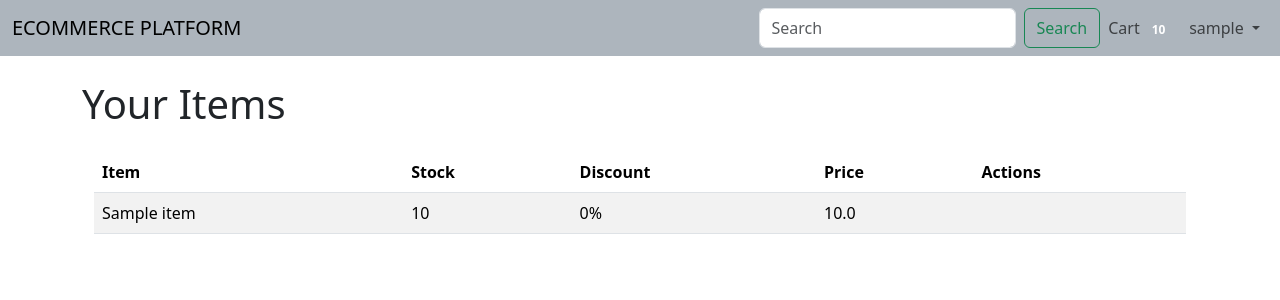
After one commit to Shamit2105/woc7.0-django-ecommerce-Shamit, a Django app: page /seller_list/1 in a window 1280 px wide. The commit adds this page. Shown: the top 300 px of the page. Run offline with Django 5.2, Linux system fonts and the light colour scheme; a user stored in the database is signed in; tables that the repository leaves empty hold one stand-in row (values such as "Sample post").

Commit message:
added a seller item view so that seller can check status of his items

```diff
--- a/products/admin.py
+++ b/products/admin.py
@@ -18,7 +18,9 @@ admin.site.register(SubCategory, SubCategoryAdmin)
 class ItemAdmin(admin.ModelAdmin):
     model = Item
     add_form = ItemForm
+
     list_display = ('name', 'description', 'price', 'category', 'discount', 'stock', 'image', 'brand',)
+
 admin.site.register(Item, ItemAdmin)
 
 
--- a/products/models.py
+++ b/products/models.py
@@ -32,6 +32,7 @@ class Item(models.Model):
     brand = models.CharField(max_length=100)
     subcategories = models.ManyToManyField(SubCategory)
     ratings = models.DecimalField(default=0.0,max_digits=3,decimal_places=2)
+    seller = models.ForeignKey(CustomUser,on_delete=models.CASCADE,null=True)
 
     """ jyare aapni entity(item) bija entity ni foreign key hoy ane e entity ni item specific fields access
     karvi hoy tyare e class name_set.all() karine kari saki"""
--- a/products/urls.py
+++ b/products/urls.py
@@ -1,11 +1,12 @@
 from django.urls import path
 from .views import (ItemCreateView,
-                    ItemListView,ItemDetailView,SearchResultsListView,ReviewView)
+                    ItemListView,ItemDetailView,SearchResultsListView,ReviewView,SellerItemListView)
 
 urlpatterns = [
     path('', ItemListView.as_view(), name='home'),
     path('product/<int:pk>/', ItemDetailView.as_view(), name='product_detail'),
     path('review/<int:item_id>/', ReviewView.as_view(), name='review_form'),
     path('create_item/<int:user_id>/',ItemCreateView.as_view(),name='create_item'),
+    path('seller_list/<int:user_id>',SellerItemListView.as_view(),name='seller_list'),
     path('searchresults/',SearchResultsListView.as_view(),name='search_results')
 ]
--- a/products/views.py
+++ b/products/views.py
@@ -5,6 +5,7 @@ from django.contrib import messages
 from django.contrib.auth.mixins import LoginRequiredMixin
 from django.db.models import Q
 
+from users.models import CustomUser
 from orders.models import UserOrder
 from .forms import ItemForm, ReviewForm
 from .models import Category, SubCategory, Item, Review
@@ -115,3 +116,42 @@ class ReviewView(LoginRequiredMixin, View):
             return redirect('home')
 
         return render(request, 'review_form.html', {'form': form})
+
+class SellerItemListView(LoginRequiredMixin, ListView):
+    model = Item
+    template_name = "seller_list.html"
+    context_object_name = "items"
+
+    def get_queryset(self):
+        user_id = self.kwargs.get("user_id")
+        return Item.objects.filter(seller_id=user_id)
+
+    def get_context_data(self, **kwargs):
+        context = super().get_context_data(**kwargs)
+        user_id = self.kwargs.get("user_id")
+        context["seller"] = get_object_or_404(CustomUser, id=user_id)
+        return context
+
+class SellerItemUpdateView(LoginRequiredMixin,View):
+    template_name = 'seller_item_update.html'
+
+    """
+
+    def post(self,request,*args,**kwargs):
+        item_id = request.POST.get("item_id")
+        new_stock= request.POST.get("stock")
+        new_discount = request.POST.get("discount")
+
+        item = get_object_or_404(Item,id=item_id,seller=request.user)
+
+        if new_stock:
+            item.stock += new_stock
+
+        if new_discount:
+            item.discount = new_discount
+
+        item.save()
+
+        messages.success(request,f"Updated details for {item.name}.")
+        return redirect('seller_dashboard')
+    """
--- a/templates/_base.html
+++ b/templates/_base.html
@@ -45,6 +45,9 @@
 
                             <li>
                                 <a class="dropdown-item" href="{% url 'create_item' user.id %}">Create Item</a>
+                            </li>
+                            <li>
+                                <a class="dropdown-item" href="{% url 'seller_list' user.id %}">Seller List</a>
                             </li>
                         </ul>
                     </li>
--- /dev/null
+++ b/templates/seller_list.html
@@ -0,0 +1,31 @@
+{% extends '_base.html' %}
+
+{% block content %}
+<h1>Your Items</h1>
+<div class="container mt-4">
+<table class="table table-striped">
+    <thead>
+        <tr>
+            <th>Item</th>
+            <th>Stock</th>
+            <th>Discount</th>
+            <th>Price</th>
+            <th>Actions</th>
+        </tr>
+    </thead>
+    <tbody>
+        {% for item in items %}
+        <tr>
+            <td>{{ item.name }}</td>
+            <td>{{ item.stock }}</td>
+            <td>{{ item.discount }}%</td>
+            <td>{{ item.discounted_price }}</td>
+            <td>
+
+            </td>
+        </tr>
+        {% endfor %}
+    </tbody>
+</table>
+</div>
+{% endblock %}
```
Also changed, not shown: products/migrations/0011_item_seller.py (added).
